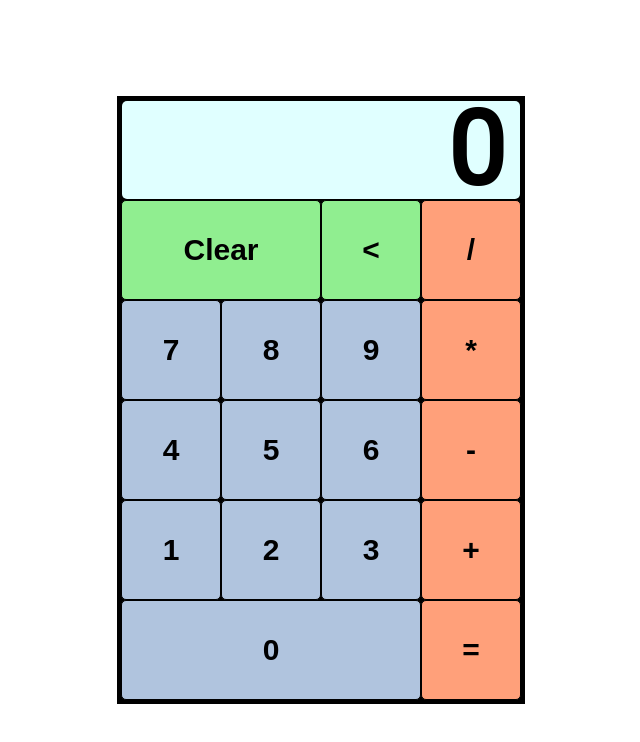
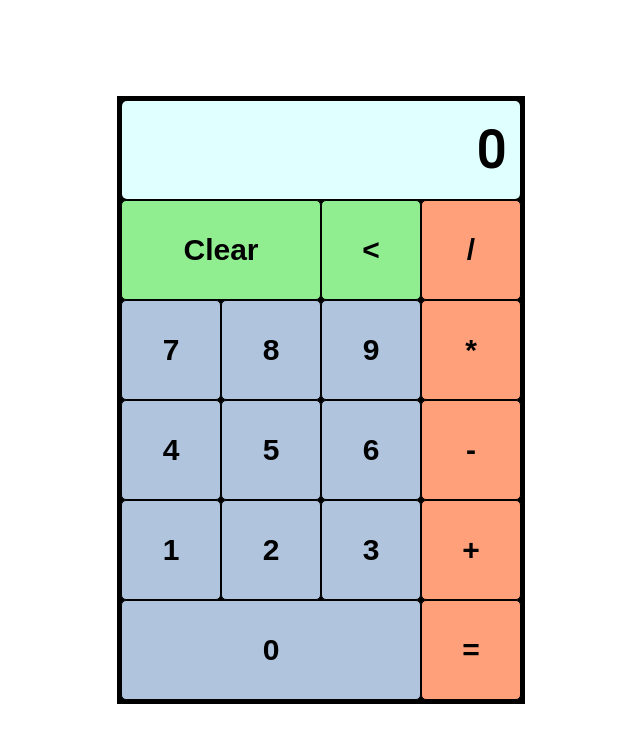
Before and after one commit to cajmandersson/calculator, a plain HTML site: page index.html in a window 1280 px wide. Shown: the whole page, without its empty margins (319-959 px from the left). Drawn offline with Linux system fonts and the light colour scheme.

Commit message:
Font fixes

```diff
--- a/script.js
+++ b/script.js
@@ -25,6 +25,8 @@ window.addEventListener('keydown', function (e) {
     if (currentValue.length >= 9) {
         return;
     }
+
+
     const btnKeys = ['0', '1', '2', '3', '4', '5', '6', '7', '8', '9', '+', '-', '*', '/', '='];
     if (btnKeys.includes(e.key)) {
         calculationValues.push(e.key);
@@ -58,6 +60,10 @@ function eraseValue() {
 }
 
 function storeValue(id) {
+    if (operators.includes(calculationValues[calculationValues.length])) {
+        return;
+    }
+
     if (id === '=') {
         numberValues.push(currentValue);
         currentValue = '';
--- a/styles.css
+++ b/styles.css
@@ -20,7 +20,7 @@ button {
 }
 
 h1 {
-    font-size: 8vw;
+    font-size: 4vw;
     padding-right: 15px;
 }
 
```
